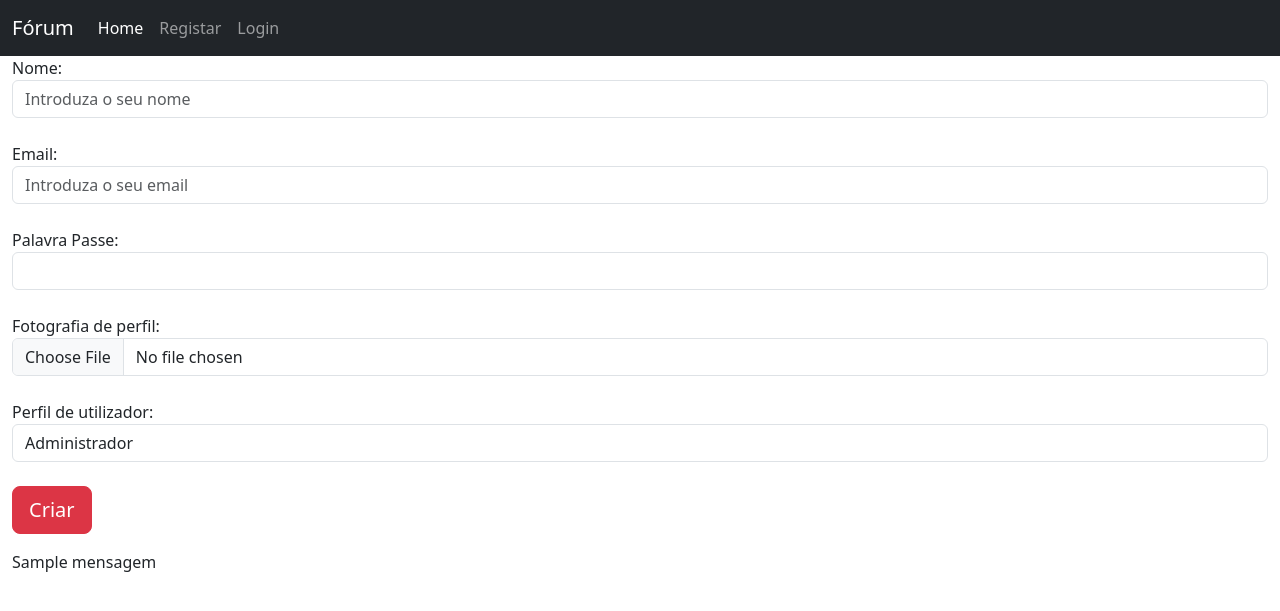
After one commit to alunosnet/Forum_V2, a Flask app: template templates/utilizador/criar.html in a window 1280 px wide. The commit adds this page. Shown: the top 611 px of the page. Run offline with Flask 2, Linux system fonts and the light colour scheme; the template is opened without the code that fills it: most values are stand-ins (such as "Sample title", 1, 10 or a date in 2020).

Commit message:
V2 do projeto fórum - continuação

```diff
--- a/app.py
+++ b/app.py
@@ -1,12 +1,13 @@
-from flask import Flask, render_template,request,redirect
+from flask import Flask, render_template,request,redirect, session
 from basedados import *
 import utilizador
 import tema
 import mensagem
 import os
+from flask_session import Session
 
 #Criar a bd e as tabelas
-tabela_utilizador="create table if not exists utilizador(id integer primary key autoincrement, nome text, email text, palavra_passe text, estado integer)"
+tabela_utilizador="create table if not exists utilizador(id integer primary key autoincrement, nome text, email text, palavra_passe text, estado integer, perfil integer)"  #0-admin 1-user
 tabela_mensagem="create table if not exists mensagem(id integer primary key autoincrement, texto text, data_hora_mensagem numeric, id_utilizador integer references utilizador(id), id_mensagem_original integer references mensagem(id))"
 tabela_tema="create table if not exists tema(id integer primary key autoincrement, nome text, estado integer)"
 
@@ -17,6 +18,10 @@ ExecutarSQL(tabela_tema)
 #Criar a aplicação Flask
 app = Flask(__name__)
 
+app.config["SESSION_PERMANENT"]=False
+app.config["SESSION_TYPE"]="filesystem"
+Session(app)
+
 #definir a pasta para guardar ficheiros
 UPLOAD_FOLDER=os.path.join(app.root_path,"static/imagens")
 app.config["UPLOAD_FOLDER"]=UPLOAD_FOLDER
@@ -26,78 +31,155 @@ app.config["UPLOAD_FOLDER"]=UPLOAD_FOLDER
 def index():
     return render_template('index.html')
 
+@app.route('/login',methods=["POST","GET"])
+def login():
+    return utilizador.login()
+
+@app.route('/logout')
+def logout():
+    session["id"]=None
+    session["nome"]=None
+    session["email"]=None
+    session["perfil"]=None
+    return redirect("/")
+
 #rotas da mensagem
 @app.route("/mensagem/apagar",methods=["POST"])
 def mensagem_apagar():
+    if "perfil" not in session:
+        return redirect("/login")
+    if session["perfil"]!=0:
+        return redirect("/login")
     return mensagem.mensagem_apagar()
 
 @app.route("/mensagem/apagar_confirmado",methods=["POST"])
 def mensagem_apagar_confirmado():
+    if "perfil" not in session:
+        return redirect("/login")
+    if session["perfil"]!=0:
+        return redirect("/login")
     return mensagem.mensagem_apagar_confirmado()
-
 
 @app.route("/mensagem/guardar_resposta",methods=["POST"])
 def mensagem_guardar_resposta():
+    if "perfil" not in session:
+        return redirect("/login")
     return mensagem.mensagem_guardar_resposta()
 
 @app.route("/mensagem/responder",methods=["POST"])
 def mensagem_responder():
+    if "perfil" not in session:
+        return redirect("/login")
     return mensagem.mensagem_responder()
 
 @app.route('/forum',methods=["GET","POST"])
 def forum_index():
+    if "perfil" not in session:
+        return redirect("/login")
     return mensagem.mensagem_listar()
 
 #rotas do tema
 @app.route('/tema/adicionar',methods=["GET","POST"])
 def tema_adicionar():
+    if "perfil" not in session:
+        return redirect("/login")
+    if session["perfil"]!=0:
+        return redirect("/login")
     return tema.tema_adicionar()
 
 @app.route('/tema/listar')
 def tema_listar():
+    if "perfil" not in session:
+        return redirect("/login")
+    if session["perfil"]!=0:
+        return redirect("/login")
     return tema.tema_listar()
 
 @app.route('/tema/apagar',methods=["POST"])
 def tema_apagar():
+    if "perfil" not in session:
+        return redirect("/login")
+    if session["perfil"]!=0:
+        return redirect("/login")
     return tema.tema_apagar()
 
 @app.route('/tema/apagar_confirmado',methods=["POST"])
 def tema_apagar_confirmado():
+    if "perfil" not in session:
+        return redirect("/login")
+    if session["perfil"]!=0:
+        return redirect("/login")
     return tema.tema_apagar_confirmado()
 
 @app.route('/tema/editar',methods=["POST"])
 def tema_editar():
+    if "perfil" not in session:
+        return redirect("/login")
+    if session["perfil"]!=0:
+        return redirect("/login")
     return tema.tema_editar()
 
 @app.route('/tema/editar_confirmado',methods=["POST"])
 def tema_editar_confirmado():
+    if "perfil" not in session:
+        return redirect("/login")
+    if session["perfil"]!=0:
+        return redirect("/login")
     return tema.tema_editar_confirmado(app)
 
 #Rotas do utilizador
+@app.route('/utilizador/criar',methods=["GET","POST"])
+def utilizador_criar():
+    if "perfil" not in session:
+        return redirect("/login")
+    if session["perfil"]!=0:
+        return redirect("/login")
+    return utilizador.utilizador_criar(app)
+
 @app.route('/utilizador/registar',methods=["GET","POST"])
 def utilizador_registar():
     return utilizador.utilizador_registar(app)
 
 @app.route('/utilizador/listar')
 def utilizador_listar():
+    if "perfil" not in session:
+        return redirect("/login")
+    if session["perfil"]!=0:
+        return redirect("/login")
     return utilizador.utilizador_listar()
 
 @app.route('/utilizador/apagar',methods=["POST"])
 def utilizador_apagar():
+    if "perfil" not in session:
+        return redirect("/login")
+    if session["perfil"]!=0:
+        return redirect("/login")
     return utilizador.utilizador_apagar()
 
 @app.route("/utilizador/apagar_confirmado",methods=["POST"])
 def utilizador_apagar_confirmado():
-    return utilizador.utilizador_apagar_confirmado()
+    if "perfil" not in session:
+        return redirect("/login")
+    if session["perfil"]!=0:
+        return redirect("/login")
+    return utilizador.utilizador_apagar_confirmado(app)
 
 #rota para editar
 @app.route("/utilizador/editar",methods=["POST"])
 def utilizador_editar():
+    if "perfil" not in session:
+        return redirect("/login")
+    if session["perfil"]!=0:
+        return redirect("/login")
     return utilizador.utilizador_editar()
 
 #rota para atualizar dados
 @app.route("/utilizador/editar_confirmado",methods=["POST"])
 def utilizador_editar_confirmado():
-    return utilizador.utilizador_editar_confirmado()
+    if "perfil" not in session:
+        return redirect("/login")
+    if session["perfil"]!=0:
+        return redirect("/login")
+    return utilizador.utilizador_editar_confirmado(app)
 
 app.run()
--- a/templates/layout.html
+++ b/templates/layout.html
@@ -10,7 +10,7 @@
 <body>
     <nav class="navbar navbar-expand navbar-dark bg-dark" aria-label="Second navbar example">
         <div class="container-fluid">
-          <a class="navbar-brand" href="#">Fórum</a>
+          <a class="navbar-brand" href="/">Fórum</a>
           <button class="navbar-toggler" type="button" data-bs-toggle="collapse" data-bs-target="#navbarsExample02" aria-controls="navbarsExample02" aria-expanded="false" aria-label="Toggle navigation">
             <span class="navbar-toggler-icon"></span>
           </button>
@@ -20,7 +20,7 @@
               <li class="nav-item">
                 <a class="nav-link active" aria-current="page" href="/">Home</a>
               </li>
-              {% if "email" not in session %}
+              {% if "email" not in session or session["email"]==None %}
               <li class="nav-item">
                 <a class="nav-link" href="/utilizador/registar">Registar</a>
               </li>
@@ -28,9 +28,13 @@
                 <a class="nav-link" href="/login">Login</a>
               </li>
               {% endif %}
-              {% if "email" in session %}
+              {% if "email" in session and session["email"] != None %}
+                {% if session["perfil"]==0 %}
                   <li class="nav-item">
                     <a class="nav-link" href="/utilizador/listar">Lista de Utilizadores</a>
+                  </li>
+                  <li class="nav-item">
+                    <a class="nav-link" href="/utilizador/criar">Criar Utilizador</a>
                   </li>
                   <li class="nav-item">
                     <a class="nav-link" href="/tema/adicionar">Adicionar novo tema</a>
@@ -38,8 +42,12 @@
                   <li class="nav-item">
                     <a class="nav-link" href="/tema/listar">Lista de temas</a>
                   </li>
+                {% endif %}
               <li class="nav-item">
                 <a class="nav-link" href="/forum">Fórum</a>
+              </li>
+              <li class="nav-item">
+                <a class="nav-link" href="/logout">Logout</a>
               </li>
               {% endif %}
             </ul>
@@ -48,6 +56,9 @@
         </div>
       </nav>
       <div class="container-fluid">
+        {% if session["email"] %}
+          Bem vindo {{ session["nome"] }}
+        {% endif %}
         {% block body%}
         {% endblock %}
 
--- a/templates/utilizador/apagar.html
+++ b/templates/utilizador/apagar.html
@@ -6,6 +6,7 @@
         <br>
         {{ registo['nome'] }}
         <input type="hidden" value="{{ registo['id'] }}" name="id">
+        <input type="hidden" value="{{ registo['nome'] }}" name="nome">
         <input type="submit" value="Apagar">
         <a href="/utilizador/listar">Voltar</a>
     </form>
--- /dev/null
+++ b/templates/utilizador/criar.html
@@ -0,0 +1,19 @@
+{% extends "layout.html" %}
+{% block body %}
+
+
+    <form method="post" action="/utilizador/criar" enctype="multipart/form-data">
+        Nome:<input class="form-control" type="text" name="nome" required placeholder="Introduza o seu nome" /><br>
+        Email:<input class="form-control" type="email" name="email" required placeholder="Introduza o seu email"><br>
+        Palavra Passe:<input class="form-control" type="password" name="palavra_passe"><br>
+        Fotografia de perfil:<input type="file" name="fotografia" class="form-control"><br>
+        Perfil de utilizador:
+        <select name="perfil" class="form-control">
+            <option value="0">Administrador</option>
+            <option value="1">Utilizador</option>
+        </select><br>
+        <input class="btn btn-lg btn-danger" type="submit" value="Criar"><br>
+    </form>
+    {{ mensagem }}
+
+{% endblock %}
--- a/templates/utilizador/editar.html
+++ b/templates/utilizador/editar.html
@@ -1,12 +1,12 @@
 {% extends "layout.html" %}
 {% block body %}
 
-    <form method="post" action="/utilizador/editar_confirmado">
-        <img src='/static/imagens/{{ registo["nome"] }}' width="200px"/>
+    <form method="post" action="/utilizador/editar_confirmado" enctype="multipart/form-data">
+        <img src='/static/imagens/{{ registo["nome"] }}' width="200px"/><br>
         <input type="hidden" name="id" value="{{ registo['id'] }}">
         Nome:<input type="text" value="{{ registo['nome'] }}" name="nome" required placeholder="Introduza o seu nome" /><br>
         Email:<input type="email" value="{{ registo['email'] }}" name="email" required placeholder="Introduza o seu email"><br>
-        Palavra Passe:<input type="password" name="palavra_passe"><br>
+        Palavra Passe:<input type="password" name="palavra_passe" required><br>
         Fotografia de perfil:<input type="file" name="fotografia" class="form-control"><br>
         <input type="submit" value="Atualizar"><br>
         <a href="/utilizador/listar">Voltar</a>
--- a/templates/utilizador/listar.html
+++ b/templates/utilizador/listar.html
@@ -8,6 +8,7 @@
             <th>Nome</th>
             <th>Email</th>
             <th>Estado</th>
+            <th>Perfil</th>
             <th colspan="2"></th>
         </tr>
         {% for registo in registos %}
@@ -16,6 +17,7 @@
             <td>{{ registo["nome"] }}</td>
             <td>{{ registo["email"] }}</td>
             <td>{{ registo["estado"] }}</td>
+            <td>{{ registo["perfil"] }}</td>
             <td>
                 <form method="post" action="/utilizador/apagar">
                     <input type="hidden" name="id" value="{{ registo['id'] }}">
```
Also changed, not shown: templates/utilizador/login.html (added, +12 -0 lines), utilizador.py (+64 -6 lines), Forum.db, 6 other files. Lines whose indentation alone changed are shown as unchanged.
